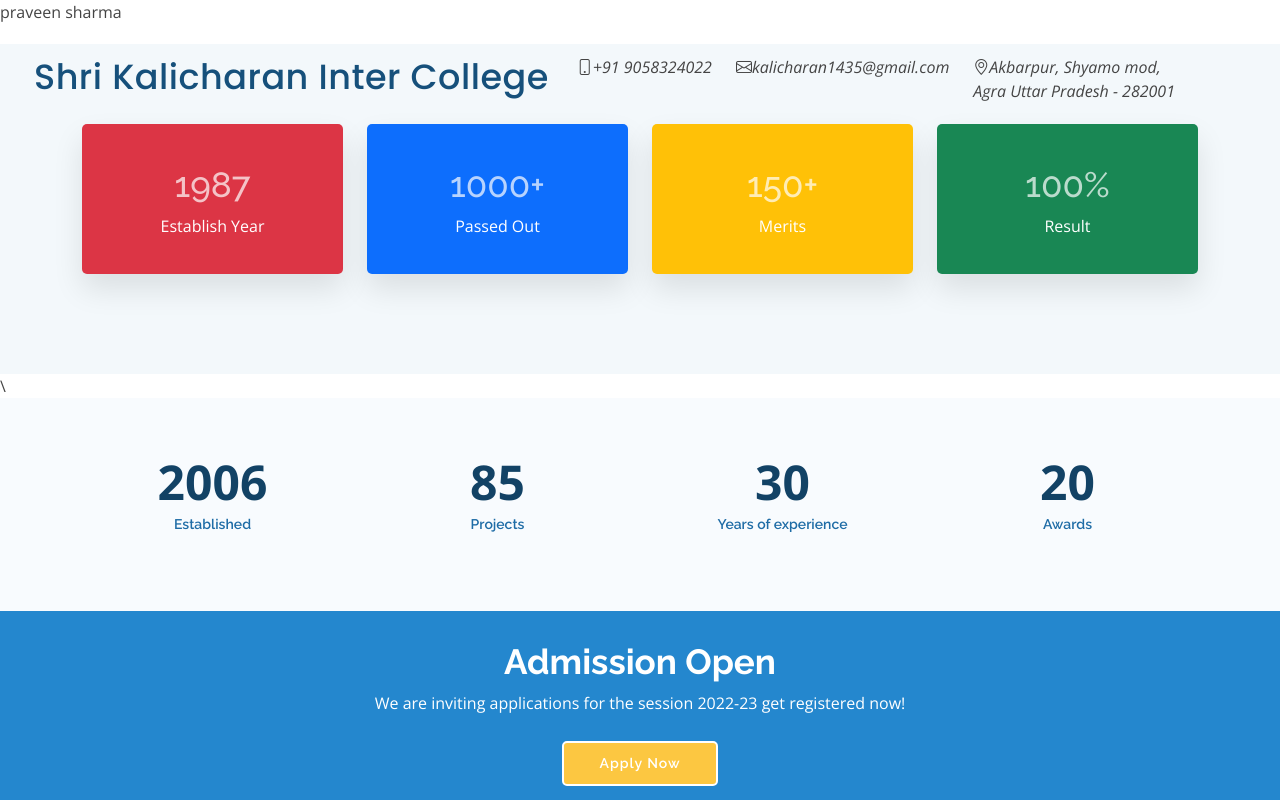
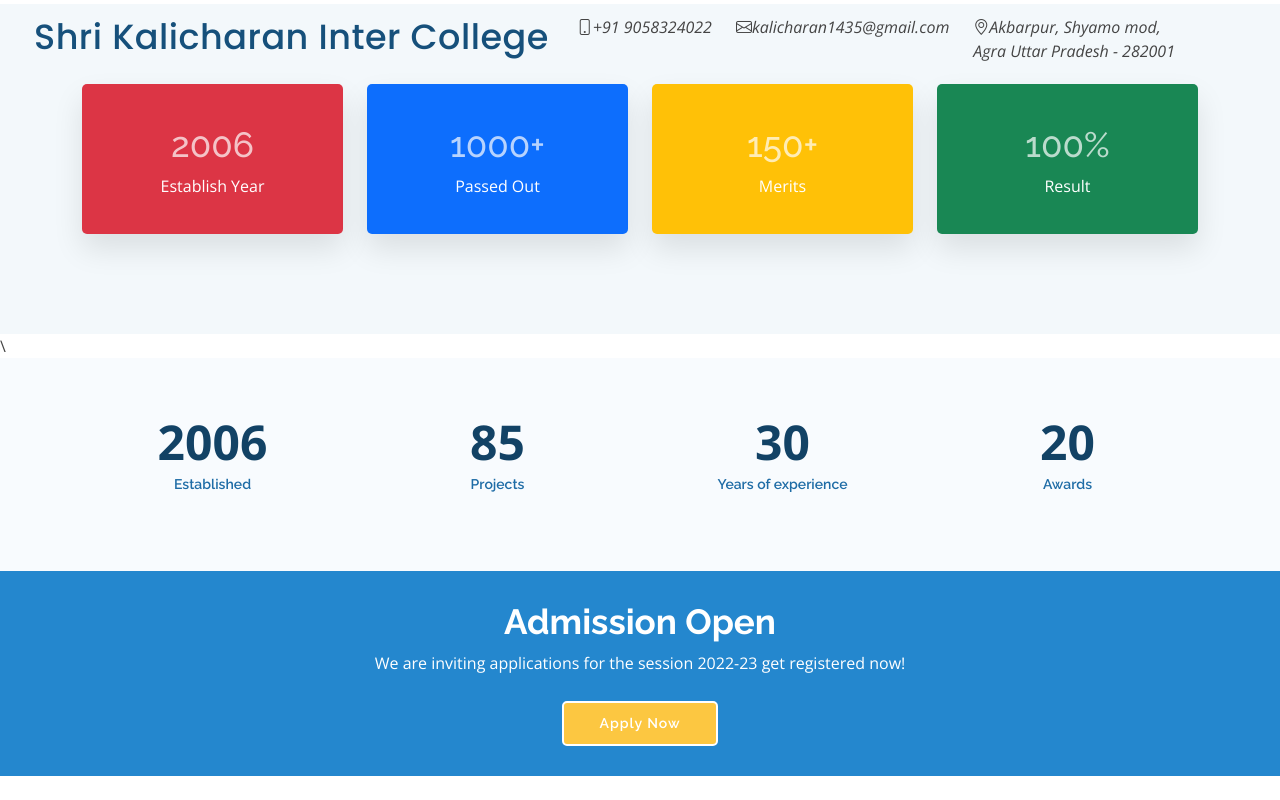
Before and after one commit to gaganrajput24/kalicharan, a plain HTML site: page index.html in a window 1280 px wide. Shown: the top 800 px of the page. Drawn offline with nearby package versions, Linux system fonts and the light colour scheme; a web font is replaced by a local one.

Commit message:
Update index.html
update2

```diff
--- a/index.html
+++ b/index.html
@@ -34,7 +34,6 @@
 </head>
 
 <body>
-	<div><p>praveen sharma</p></div>
   <header id="header" >
 	<div class="row">
 	<div class="col-lg-auto">
@@ -58,7 +57,7 @@
         <div class="row">
             <div class="col-md-3">
                 <div class="stats-item bg-danger">
-                    <h5>1987</h5>
+                    <h5>2006</h5>
                     <p>Establish Year</p>
                 </div>
             </div>
```
